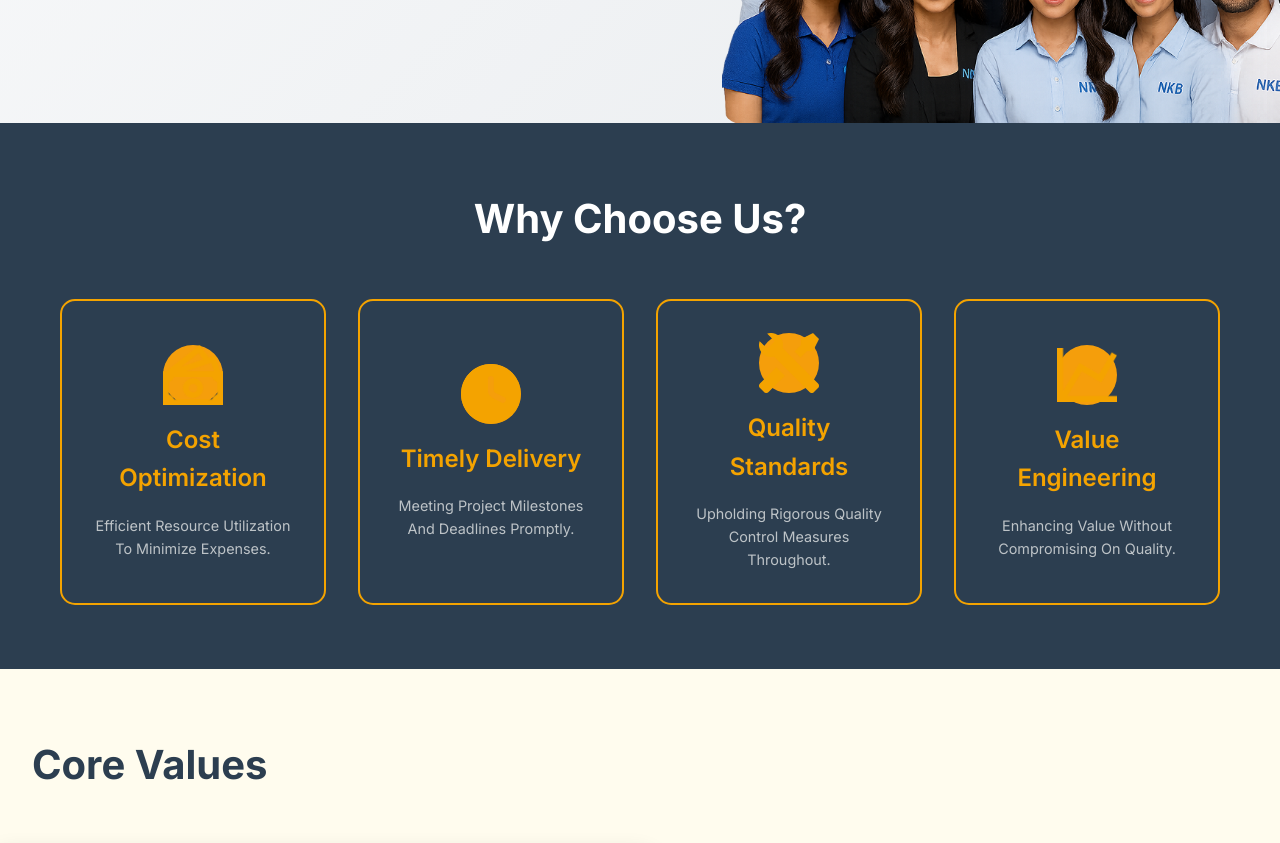
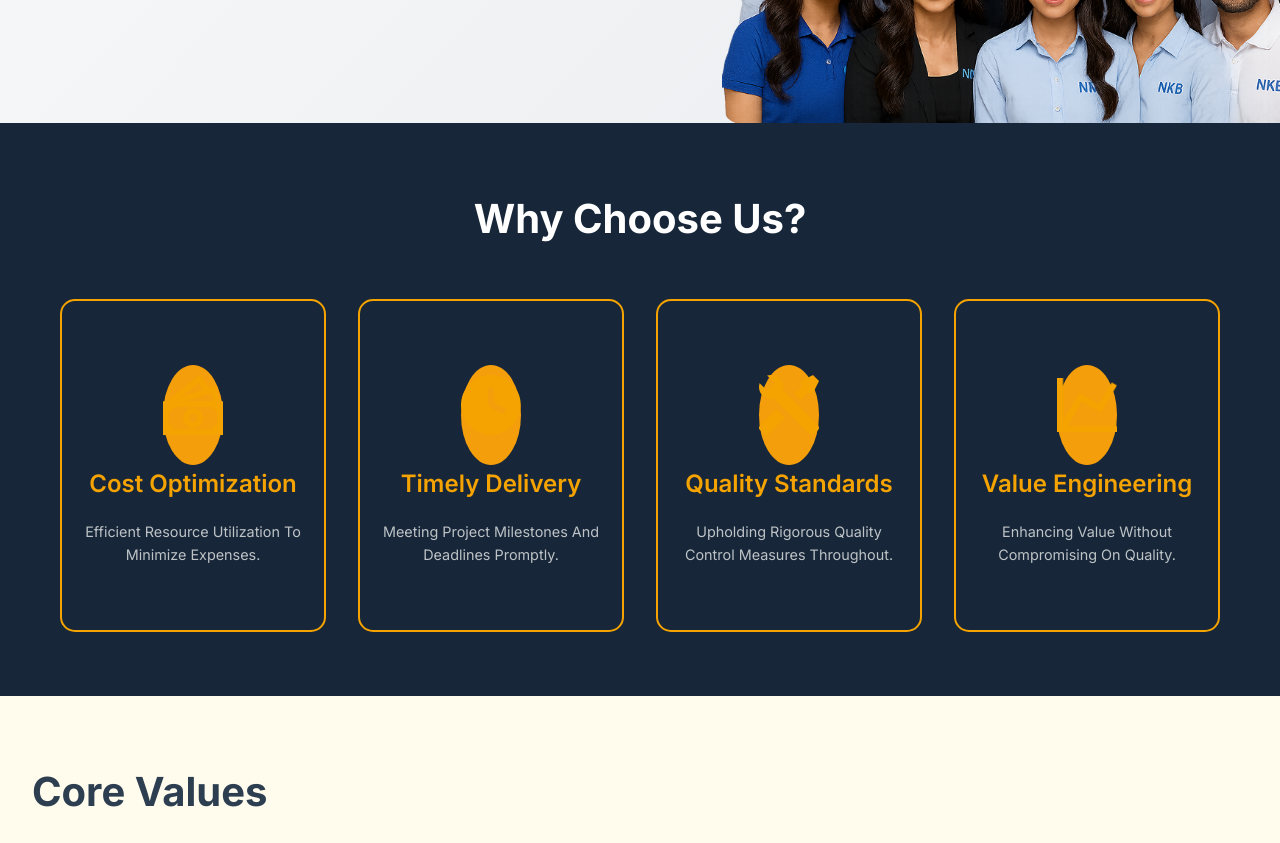
Before and after one commit to aesthetica-studios/nkb, a React (Vite) app: page /us in a window 1280 px wide. Shown: the part 440-1283 px from the top of the page. Built offline with nearby package versions, Linux system fonts and the light colour scheme.

Commit message:
CSS update

```diff
--- a/src/components/FeatureCard.css
+++ b/src/components/FeatureCard.css
@@ -1,12 +1,11 @@
 .feature-card {
   display: flex;
   flex-direction: column;
-  justify-content: center;
+  justify-content: flex-start;
   align-items: center;
-  background: transparent;
   border: 2px solid #F4A300;
   border-radius: 15px;
-  padding: 2rem;
+  padding: 4rem 1rem;
   text-align: center;
   transition: all 0.3s ease;
   color: white;
@@ -18,7 +17,8 @@
 }
 
 .feature-icon {
-  margin-bottom: 1rem;
+  padding-bottom: 60px;
+  padding-top: 40px;
   width: 60px;
   height: 60px;
 }
--- a/src/components/FeatureGrid.css
+++ b/src/components/FeatureGrid.css
@@ -1,5 +1,5 @@
 .feature-grid-section {
-  background-color: #2c3e50;
+  background-color: #172638;
   padding: 4rem 0;
 }
 
```
